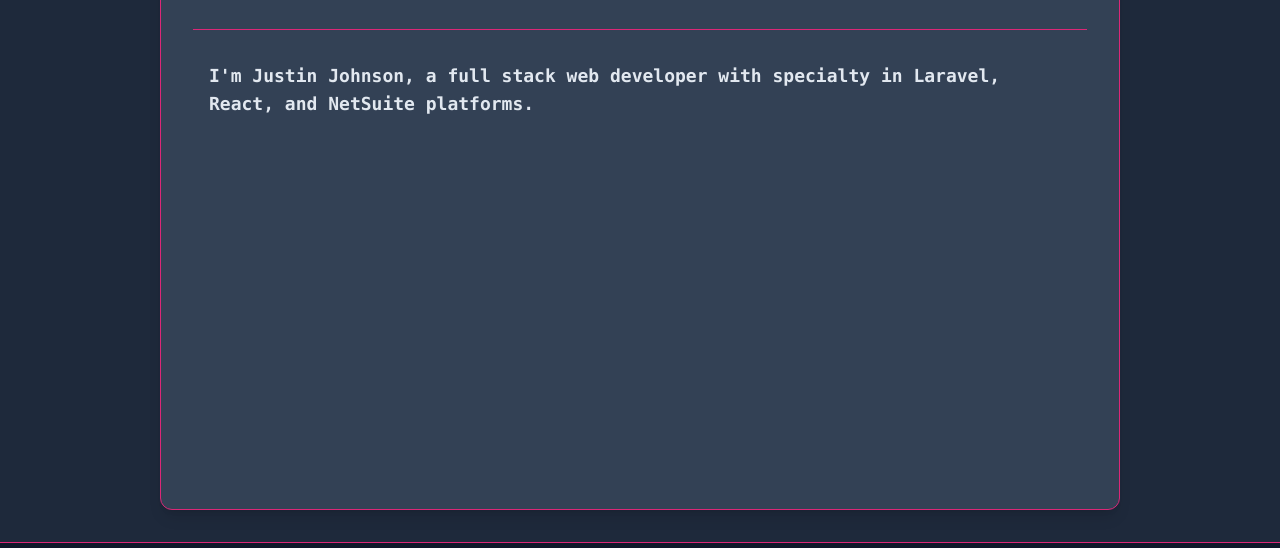
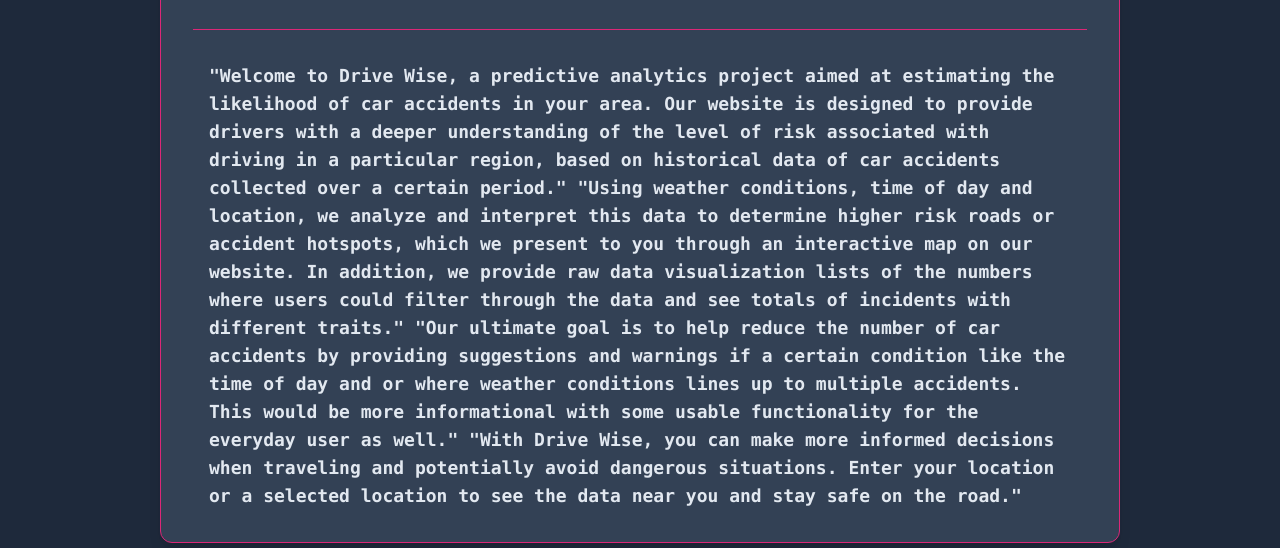
Before and after one commit to CesarT02/Drivewise, a Gatsby site: page / in a window 1280 px wide. Shown: the part 167-715 px from the top of the page. Built offline with nearby package versions, Linux system fonts and the light colour scheme; Gatsby itself is replaced by a stand-in of ours.

Commit message:
Update index.js

```diff
--- a/src/pages/index.js
+++ b/src/pages/index.js
@@ -4,7 +4,7 @@
 export function Head() {
     return (
         <>
-            <title>Home | Justin Johnson</title>
+            <title>Home | DriveWise</title>
             <meta name="description" content="Justin Johnson is a web developer in Tucson, Arizona."/>
             <link rel="canonical" href="http://justinmjoh.com/"/>
         </>
@@ -20,7 +20,17 @@
                     <span class="animate-pulse">&#x2588;</span>
                 </h2>
                 <div class="w-full mt-8 mb-8 mx-auto border border-b-0 border-pink-600"></div>
-                <p class="px-4 text-lg font-bold">I'm Justin Johnson, a full stack web developer with specialty in Laravel, React, and NetSuite platforms.</p>
+                <p class="px-4 text-lg font-bold">"Welcome to Drive Wise, a predictive analytics project aimed at estimating the likelihood of car accidents in your area. Our website is designed to provide drivers with a deeper understanding of the level of risk associated with driving in a particular region, based on historical data of car accidents collected over a certain period."
+
+
+"Using weather conditions, time of day and location, we analyze and interpret this data to determine higher risk roads or accident hotspots, which we present to you through an interactive map on our website. In addition, we provide raw data visualization lists of the numbers where users could filter through the data and see totals of incidents with different traits."
+
+
+"Our ultimate goal is to help reduce the number of car accidents by providing suggestions and warnings if a certain condition like the time of day and or where weather conditions lines up to multiple accidents. This would be more informational with some usable functionality for the everyday user as well."
+
+
+"With Drive Wise, you can make more informed decisions when traveling and potentially avoid dangerous situations. Enter your location or a selected location to see the data near you and stay safe on the road."
+</p>
               </article>
         </Layout>
     )
```
